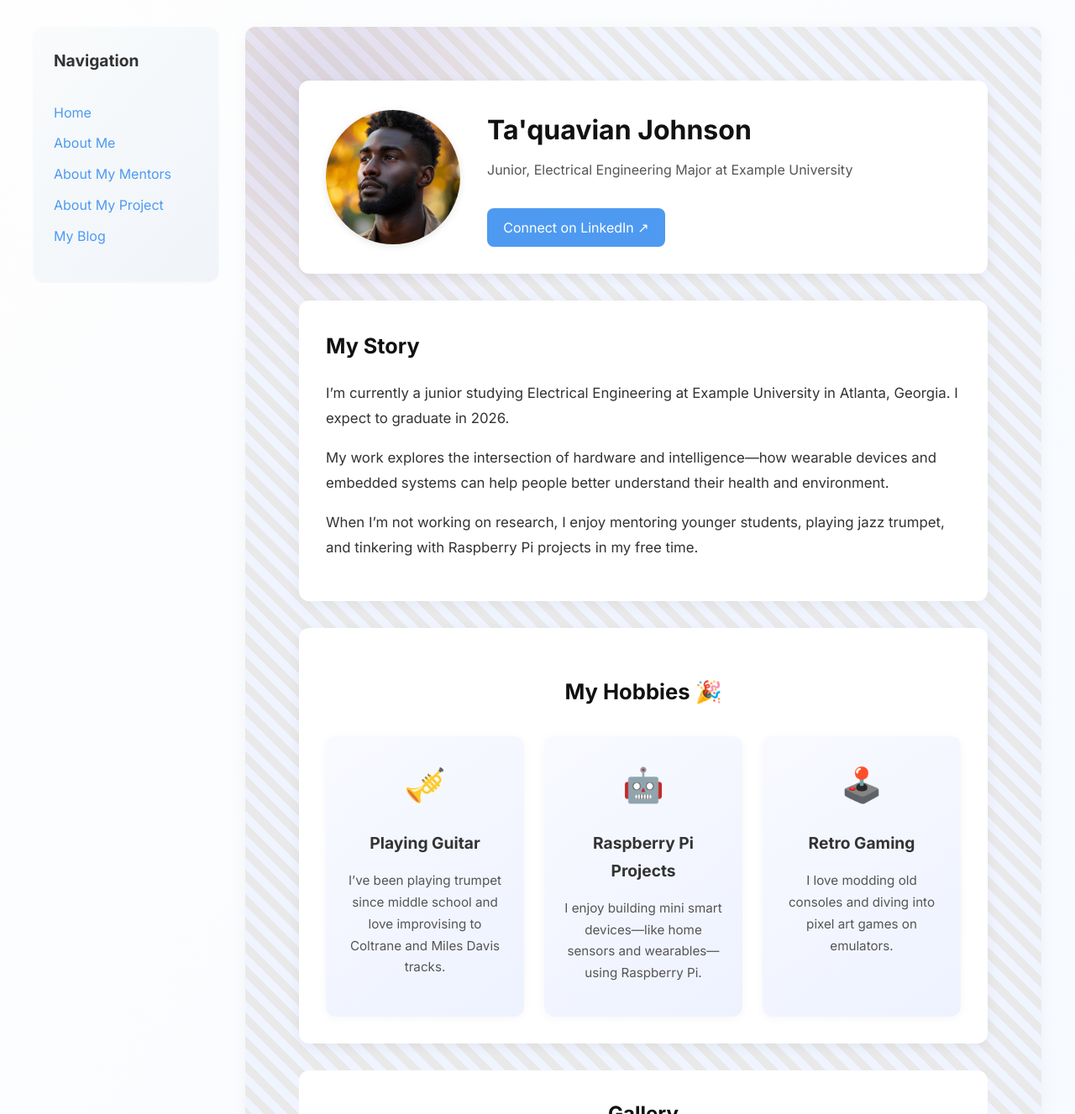
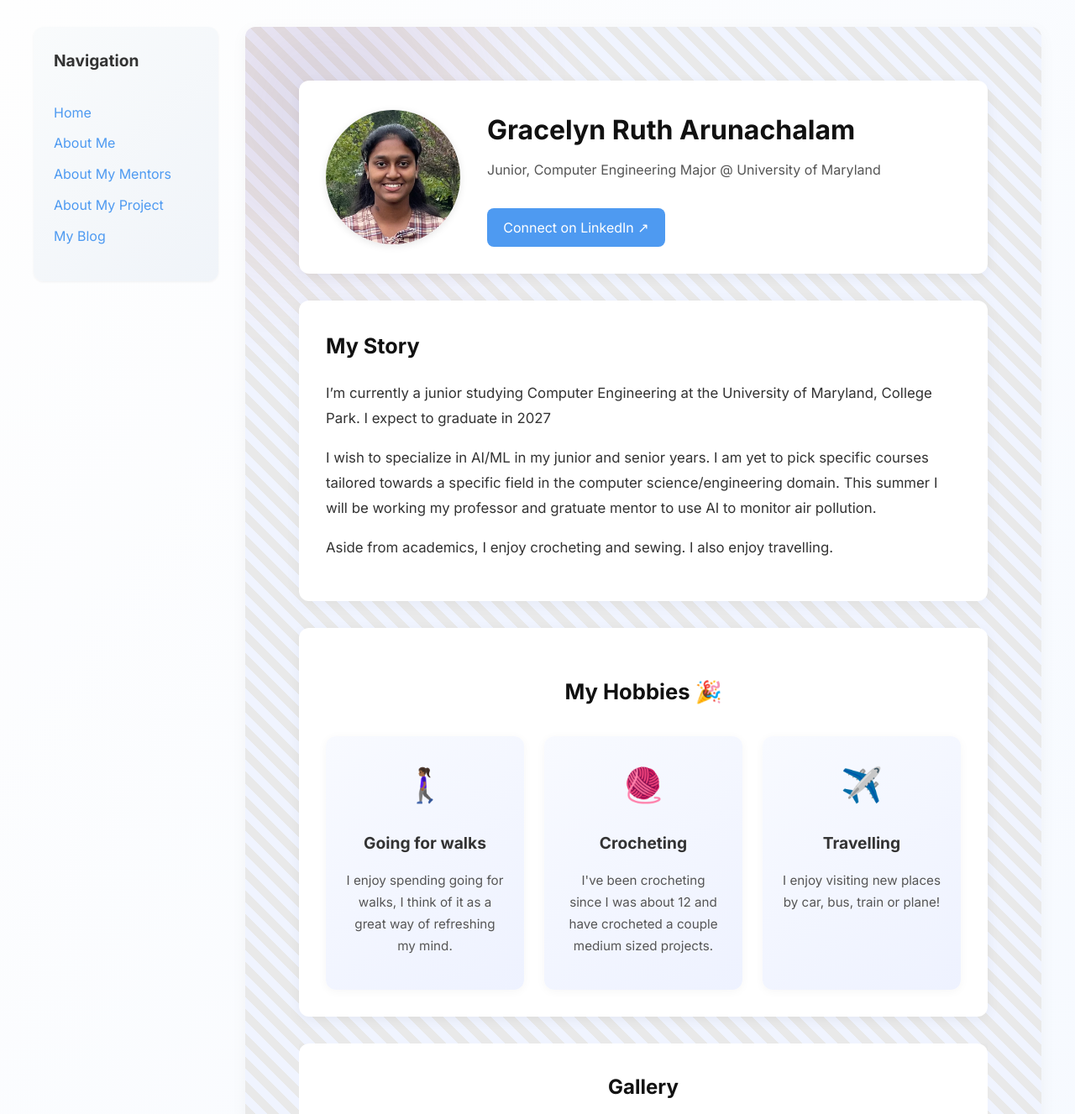
Before and after one commit to GracelynRuth/GracelynRuth.github.io, a Jekyll site: the page built from pages/about-me.md, in a window 1280 px wide and 1400 px high, cut to the strip 0-1327 px from the top of the window. Shown: the whole strip at 84% size. Built offline with Jekyll 4.4.1, drawn with Linux system fonts in a browser that asks for light colours.

Commit message:
Update about-me.md

```diff
--- a/pages/about-me.md
+++ b/pages/about-me.md
@@ -4,27 +4,27 @@ title: About Me
 permalink: /about-me.html
 
 about:
-  name: Ta'quavian Johnson
-  role: Junior, Electrical Engineering Major at Example University
-  image: /assets/images/me.jpg
-  linkedin: https://www.linkedin.com/in/taquavian-johnson/
+  name: Gracelyn Ruth Arunachalam
+  role: Junior, Computer Engineering Major @ University of Maryland
+  image: /assets/images/me-headshot.jpg
+  linkedin: https://www.linkedin.com/in/gracelyn-rutha
   bio: |
-    I’m currently a junior studying Electrical Engineering at Example University in Atlanta, Georgia. I expect to graduate in 2026.
+    I'm currently a junior studying Computer Engineering at the University of Maryland, College Park. I expect to graduate in 2027
 
-    My work explores the intersection of hardware and intelligence—how wearable devices and embedded systems can help people better understand their health and environment.
+    I wish to specialize in AI/ML in my junior and senior years. I am yet to pick specific courses tailored towards a specific field in the computer science/engineering domain. This summer I will be working my professor and gratuate mentor to use AI to monitor air pollution.
 
-    When I’m not working on research, I enjoy mentoring younger students, playing jazz trumpet, and tinkering with Raspberry Pi projects in my free time.
+    Aside from academics, I enjoy crocheting and sewing. I also enjoy travelling.
 
   hobbies:
-    - icon: 🎺
-      title: Playing Guitar
-      description: I’ve been playing trumpet since middle school and love improvising to Coltrane and Miles Davis tracks.
-    - icon: 🤖
-      title: Raspberry Pi Projects
-      description: I enjoy building mini smart devices—like home sensors and wearables—using Raspberry Pi.
-    - icon: 🕹️
-      title: Retro Gaming
-      description: I love modding old consoles and diving into pixel art games on emulators.
+    - icon: 🚶🏾‍♀️
+      title: Going for walks
+      description: I enjoy spending going for walks, I think of it as a great way of refreshing my mind.
+    - icon: 🧶
+      title: Crocheting
+      description: I've been crocheting since I was about 12 and have crocheted a couple medium sized projects.
+    - icon: ✈️
+      title: Travelling
+      description: I enjoy visiting new places by car, bus, train or plane!
 
   gallery:
     - image: /assets/images/me-guitar.png
```
